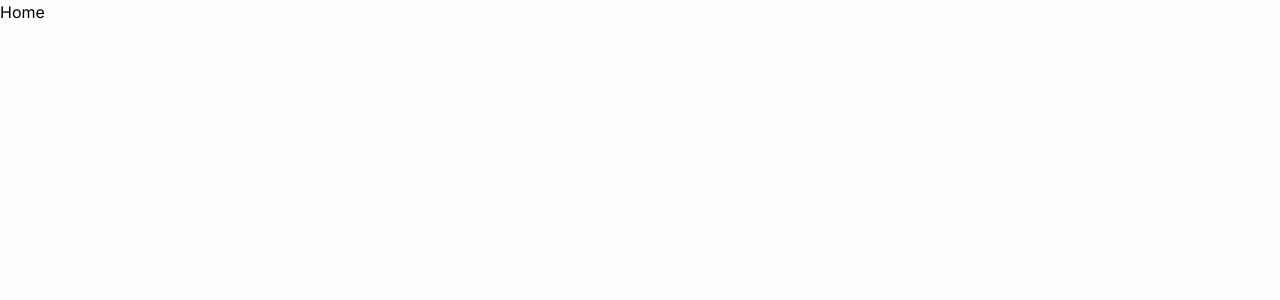
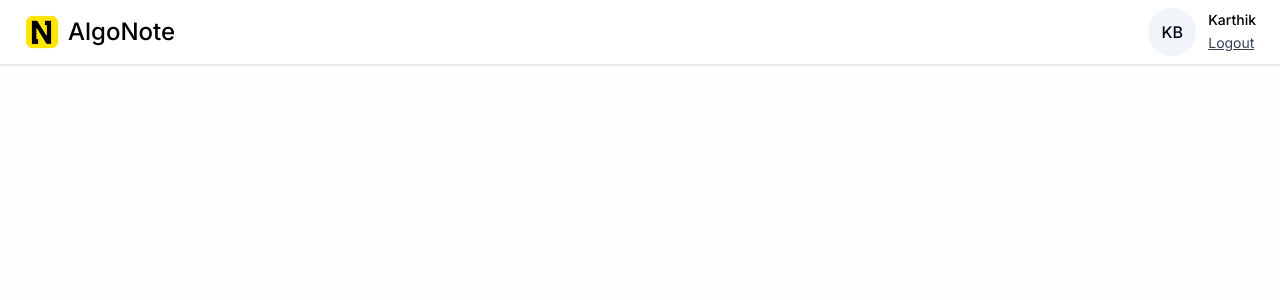
Before and after one commit to karthik1130/AlgoNote, a React (Vite) app in the folder Frontend/: page /home in a window 1280 px wide. Shown: the top 300 px of the page. Built offline with nearby package versions, Linux system fonts and the light colour scheme.

Commit message:
navbar profile card added

```diff
--- /dev/null
+++ b/Frontend/src/components/Cards/Profile.jsx
@@ -0,0 +1,21 @@
+import React from "react";
+import { getInitials } from "../../utils/helper";
+
+const Profile = ({ onLogout }) => {
+  return (
+    <div className="flex items-center gap-3">
+      <div className="w-12 h-12 flex items-center justify-center rounded-full text-slate-950 font-medium bg-slate-100">
+        {getInitials("Karthikeya b")}
+      </div>
+
+      <div>
+        <p className="text-sm font-medium">Karthik</p>
+        <button className="text-sm text-slate-700 underline" onClick={onLogout}>
+          Logout
+        </button>
+      </div>
+    </div>
+  );
+};
+
+export default Profile;
--- a/Frontend/src/components/Navbar/Navbar.jsx
+++ b/Frontend/src/components/Navbar/Navbar.jsx
@@ -1,11 +1,23 @@
 import React from "react";
 import logo from "../../assets/icon.png";
+import Profile from "../Cards/Profile";
+import { useNavigate } from "react-router-dom";
 
 const Navbar = () => {
+  const navigate = useNavigate;
+
+  const onLogout = () => {
+    navigate("/login");
+  };
+
   return (
-    <div className="bg-white flex items-center justify-left px-6 py-2 drop-shadow">
-      <img src={logo} alt="AlgoNote logo" className="h-9 w-9 mr-2" />
-      <h2 className="text-2xl font-medium text-black py-2">AlgoNote</h2>
+    <div className="bg-white flex items-center justify-between px-6 py-2 drop-shadow">
+      <div className="flex items-center">
+        <img src={logo} alt="AlgoNote logo" className="h-9 w-9 mr-2" />
+        <h2 className="text-2xl font-medium text-black py-2">AlgoNote</h2>
+      </div>
+
+      <Profile className="ml-auto" onLogout={onLogout} />
     </div>
   );
 };
--- a/Frontend/src/pages/Home/Home.jsx
+++ b/Frontend/src/pages/Home/Home.jsx
@@ -1,10 +1,12 @@
 import React from "react";
+import Navbar from "../../components/Navbar/Navbar";
+
 
 const Home = () => {
   return (
-    <div>
-      Home
-    </div>
+    <>
+      <Navbar />
+    </>
   );
 };
 
--- a/Frontend/src/utils/helper.js
+++ b/Frontend/src/utils/helper.js
@@ -2,3 +2,15 @@
   const regex = /^[^\s@]+@[^\s@]+\.[^\s@]+$/;
   return regex.test(email);
 };
+
+export const getInitials = (name) => {
+  if (!name) return "";
+  const words = name.split(" ");
+  let initinals = "";
+
+  for (let i = 0; i < Math.min(words.length, 2); i++) {
+    initinals += words[i][0];
+  }
+
+  return initinals.toUpperCase();
+};
```
Also changed, not shown: Frontend/src/components/SearchBar/SearchBar.jsx (added).
